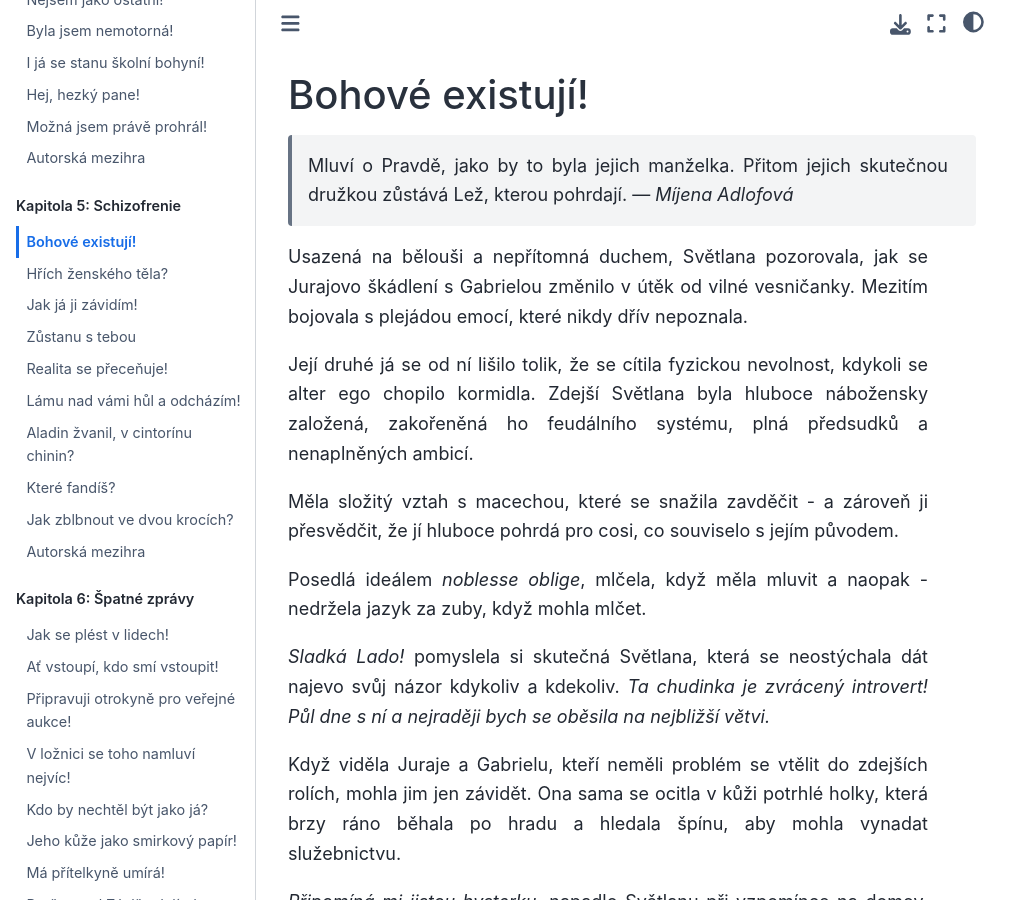
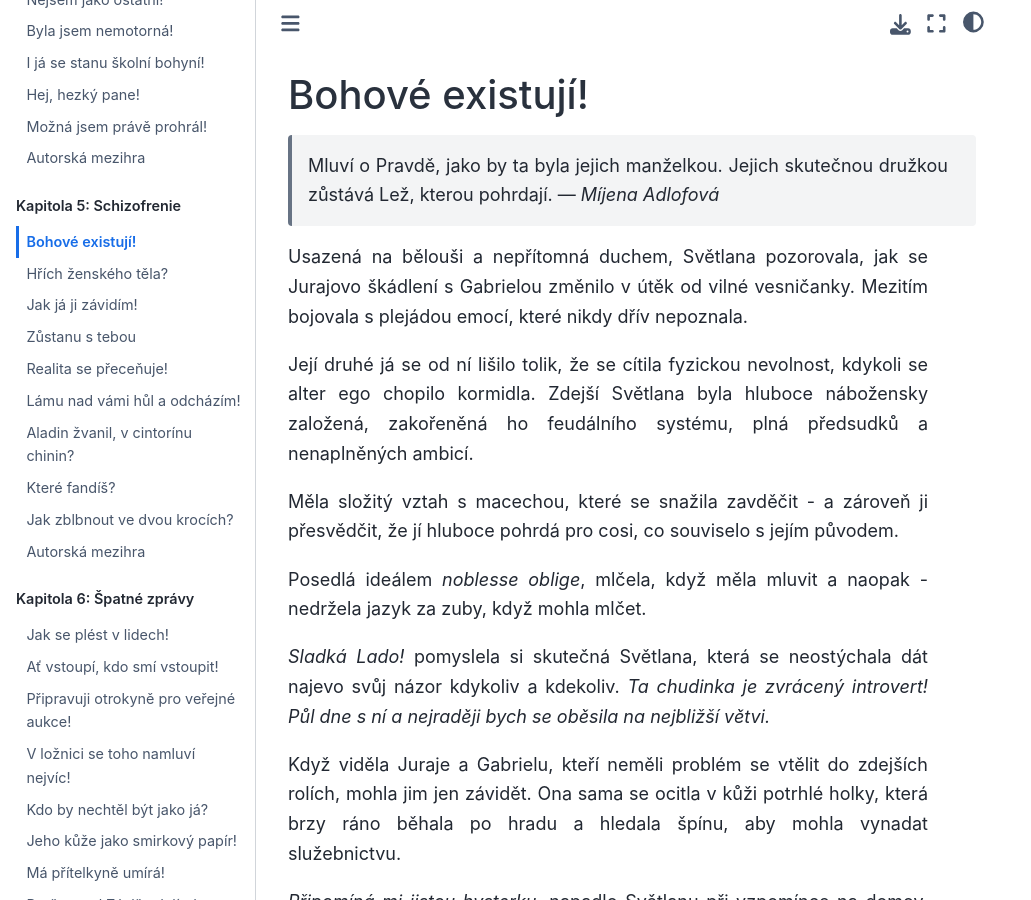
Before and after one commit to hanpari/sest-spolecniku, a Sphinx documentation site: the page built from source/sest_spolecniku/005-schizofrenie/1.md, in a window 1280 px wide and 900 px high. Shown: the whole window, without its empty margins (0-1031 px from the left). Built offline with Sphinx 7.4.7 and the Sphinx Book theme 1.1.4, drawn with Linux system fonts in a browser that asks for light colours; pages that are not in the unit, such as notebooks, are missing from menus.

Commit message:
Update 1.md

```diff
--- a/source/sest_spolecniku/005-schizofrenie/1.md
+++ b/source/sest_spolecniku/005-schizofrenie/1.md
@@ -1,6 +1,6 @@
 # Bohové existují!
 
-> Mluví o Pravdě, jako by to byla jejich manželka. Přitom jejich skutečnou družkou zůstává Lež, kterou pohrdají.
+> Mluví o Pravdě, jako by ta byla jejich manželkou. Jejich skutečnou družkou zůstává Lež, kterou pohrdají.
 >  — *Míjena Adlofová*
 
 Usazená na bělouši a nepřítomná duchem, Světlana pozorovala, jak se Jurajovo škádlení s Gabrielou změnilo v útěk od vilné vesničanky. Mezitím bojovala s plejádou emocí, které nikdy dřív nepoznala.
```
